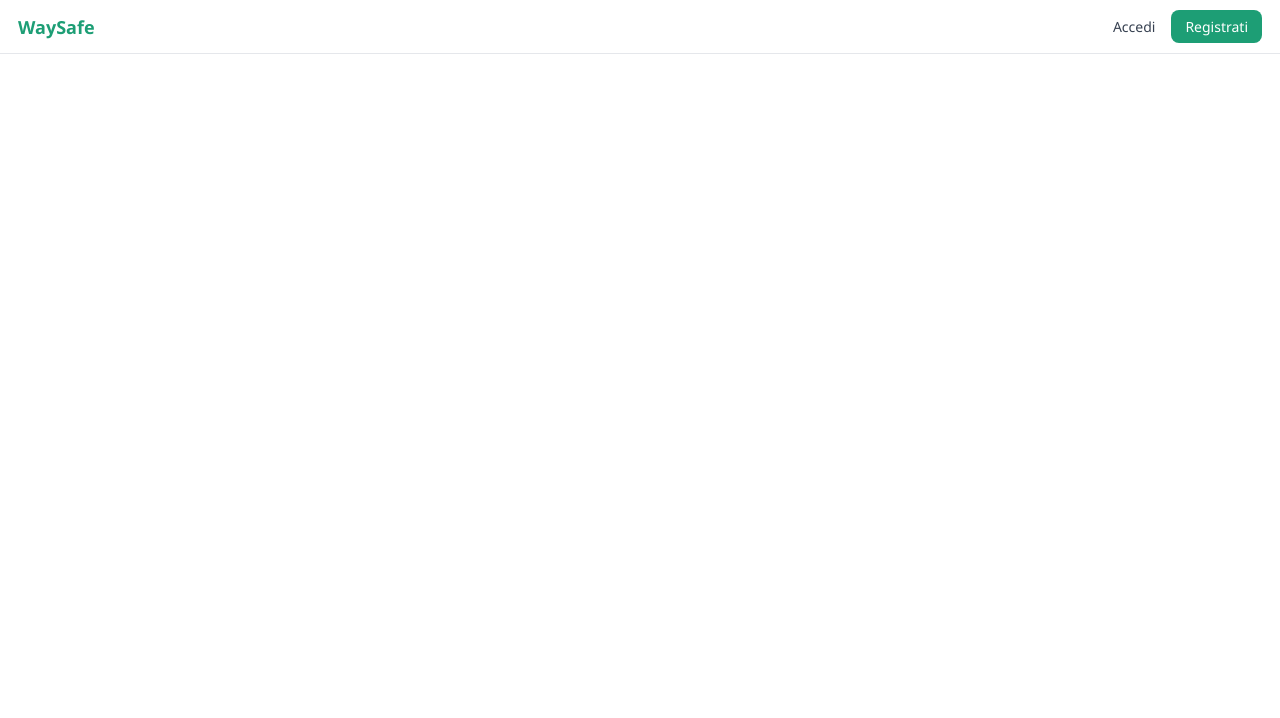
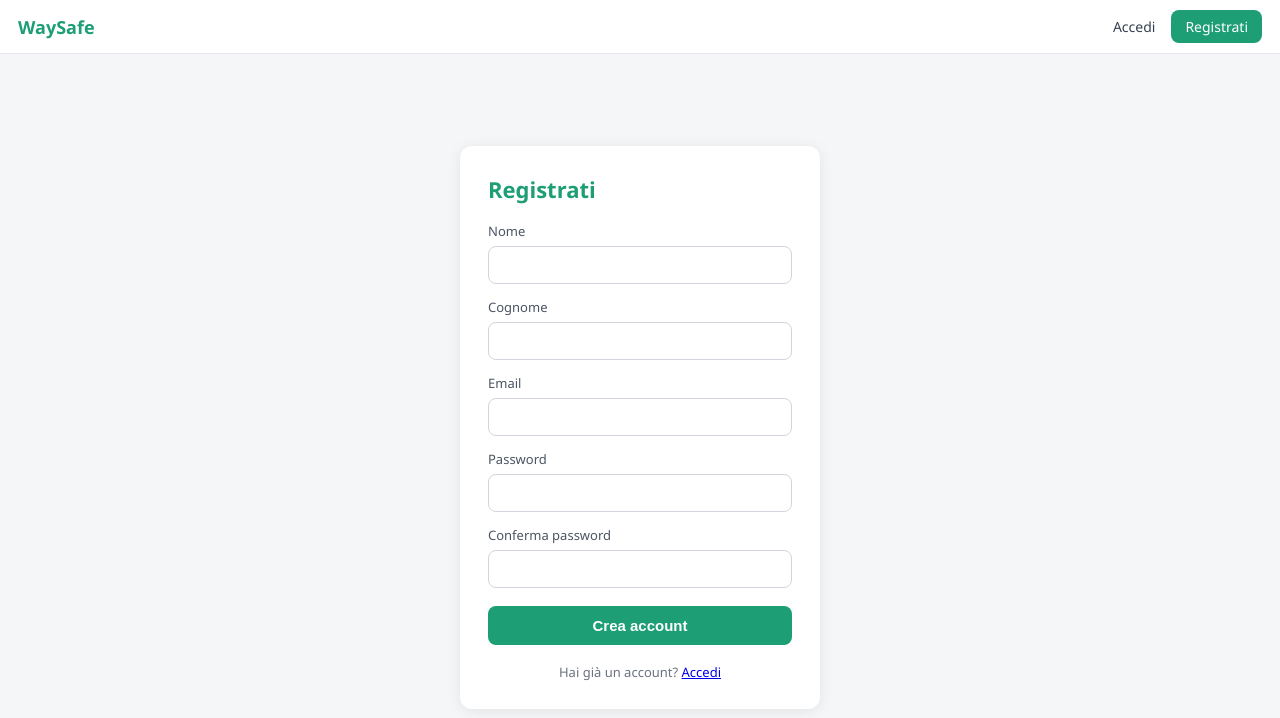
Before and after one commit to davide-modena/WaySafe, a React (Create React App) app in the folder frontend/: page /register in a window 1280 px wide. Shown: the top 718 px of the page. Built offline with nearby package versions, Linux system fonts and the light colour scheme; no server answers.

Commit message:
frontend: RegisterPage con validazione form e messaggi di errore

```diff
--- a/frontend/src/App.js
+++ b/frontend/src/App.js
@@ -3,6 +3,7 @@ import { AuthProvider } from './context/AuthContext';
 import Navbar from './components/Navbar/Navbar';
 import HomePage from './pages/HomePage';
 import LoginPage from './pages/LoginPage';
+import RegisterPage from './pages/RegisterPage';
 import './App.css';
 
 function App() {
@@ -15,6 +16,7 @@ function App() {
             <Routes>
               <Route path="/" element={<HomePage />} />
               <Route path="/login" element={<LoginPage />} />
+              <Route path="/register" element={<RegisterPage />} />
             </Routes>
           </div>
         </div>
--- /dev/null
+++ b/frontend/src/pages/RegisterPage.jsx
@@ -0,0 +1,89 @@
+import { useState } from 'react';
+import { useNavigate, Link } from 'react-router-dom';
+import { useAuth } from '../context/AuthContext';
+import './auth.css';
+
+const formIniziale = { nome: '', cognome: '', email: '', password: '', conferma: '' };
+
+function RegisterPage() {
+  const { register } = useAuth();
+  const navigate = useNavigate();
+  const [form, setForm] = useState(formIniziale);
+  const [errore, setErrore] = useState('');
+
+  function aggiorna(campo) {
+    return (e) => setForm((f) => ({ ...f, [campo]: e.target.value }));
+  }
+
+  function valida() {
+    if (!form.nome || !form.cognome || !form.email || !form.password) {
+      return 'Compila tutti i campi';
+    }
+    if (!/^[^\s@]+@[^\s@]+\.[^\s@]+$/.test(form.email)) {
+      return 'Email non valida';
+    }
+    if (form.password.length < 6) {
+      return 'La password deve avere almeno 6 caratteri';
+    }
+    if (form.password !== form.conferma) {
+      return 'Le password non coincidono';
+    }
+    return '';
+  }
+
+  async function onSubmit(e) {
+    e.preventDefault();
+    const msg = valida();
+    if (msg) {
+      setErrore(msg);
+      return;
+    }
+    setErrore('');
+    try {
+      await register({
+        nome: form.nome,
+        cognome: form.cognome,
+        email: form.email,
+        password: form.password
+      });
+      navigate('/');
+    } catch (err) {
+      setErrore((err.response && err.response.data && err.response.data.error) || 'Registrazione non riuscita');
+    }
+  }
+
+  return (
+    <div className="auth-page">
+      <form className="auth-card" onSubmit={onSubmit}>
+        <h1>Registrati</h1>
+        {errore && <p className="auth-error">{errore}</p>}
+        <label>
+          Nome
+          <input value={form.nome} onChange={aggiorna('nome')} required />
+        </label>
+        <label>
+          Cognome
+          <input value={form.cognome} onChange={aggiorna('cognome')} required />
+        </label>
+        <label>
+          Email
+          <input type="email" value={form.email} onChange={aggiorna('email')} required />
+        </label>
+        <label>
+          Password
+          <input type="password" value={form.password} onChange={aggiorna('password')} required />
+        </label>
+        <label>
+          Conferma password
+          <input type="password" value={form.conferma} onChange={aggiorna('conferma')} required />
+        </label>
+        <button type="submit" className="auth-submit">Crea account</button>
+        <p className="auth-switch">
+          Hai già un account? <Link to="/login">Accedi</Link>
+        </p>
+      </form>
+    </div>
+  );
+}
+
+export default RegisterPage;
```
